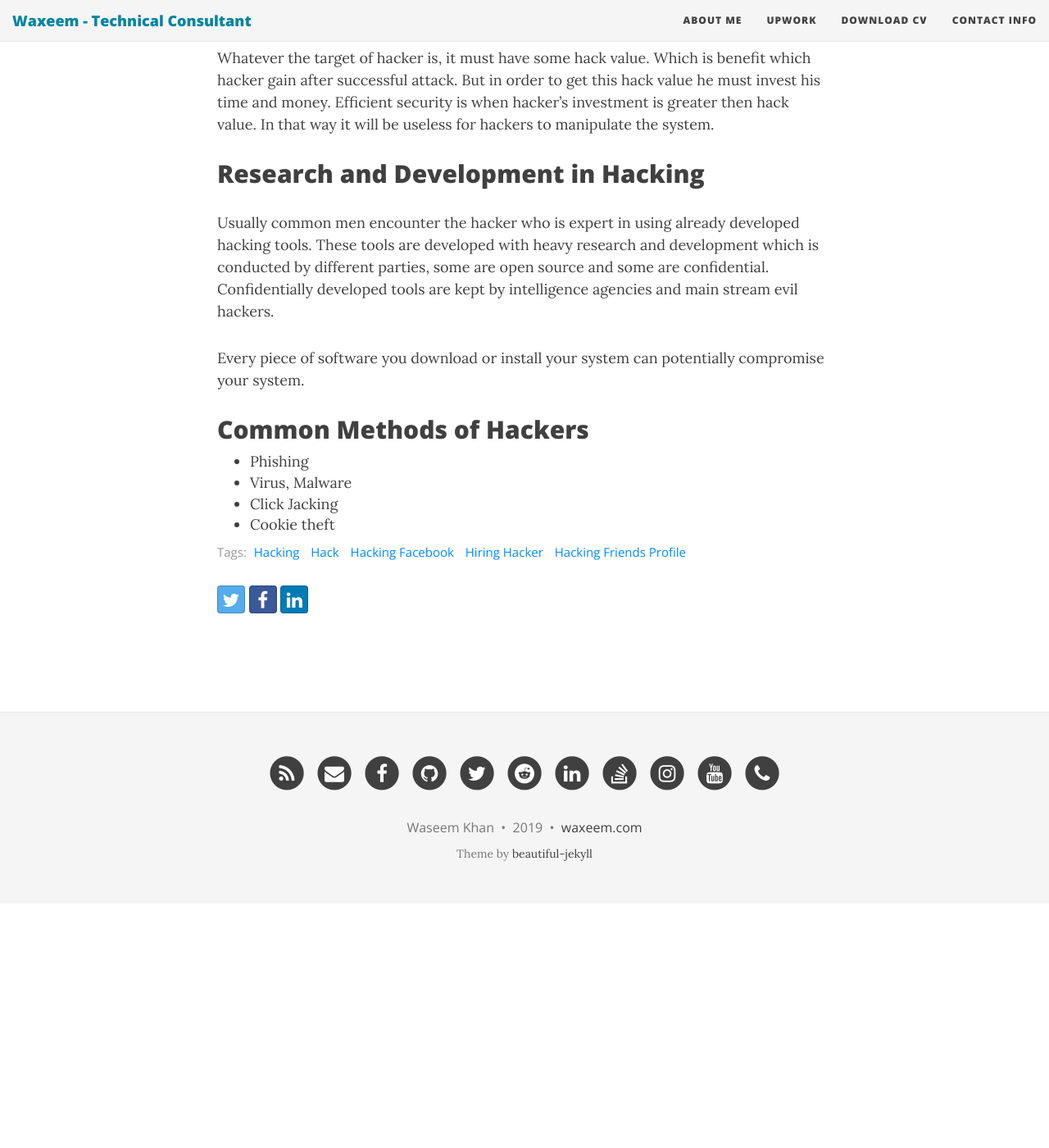
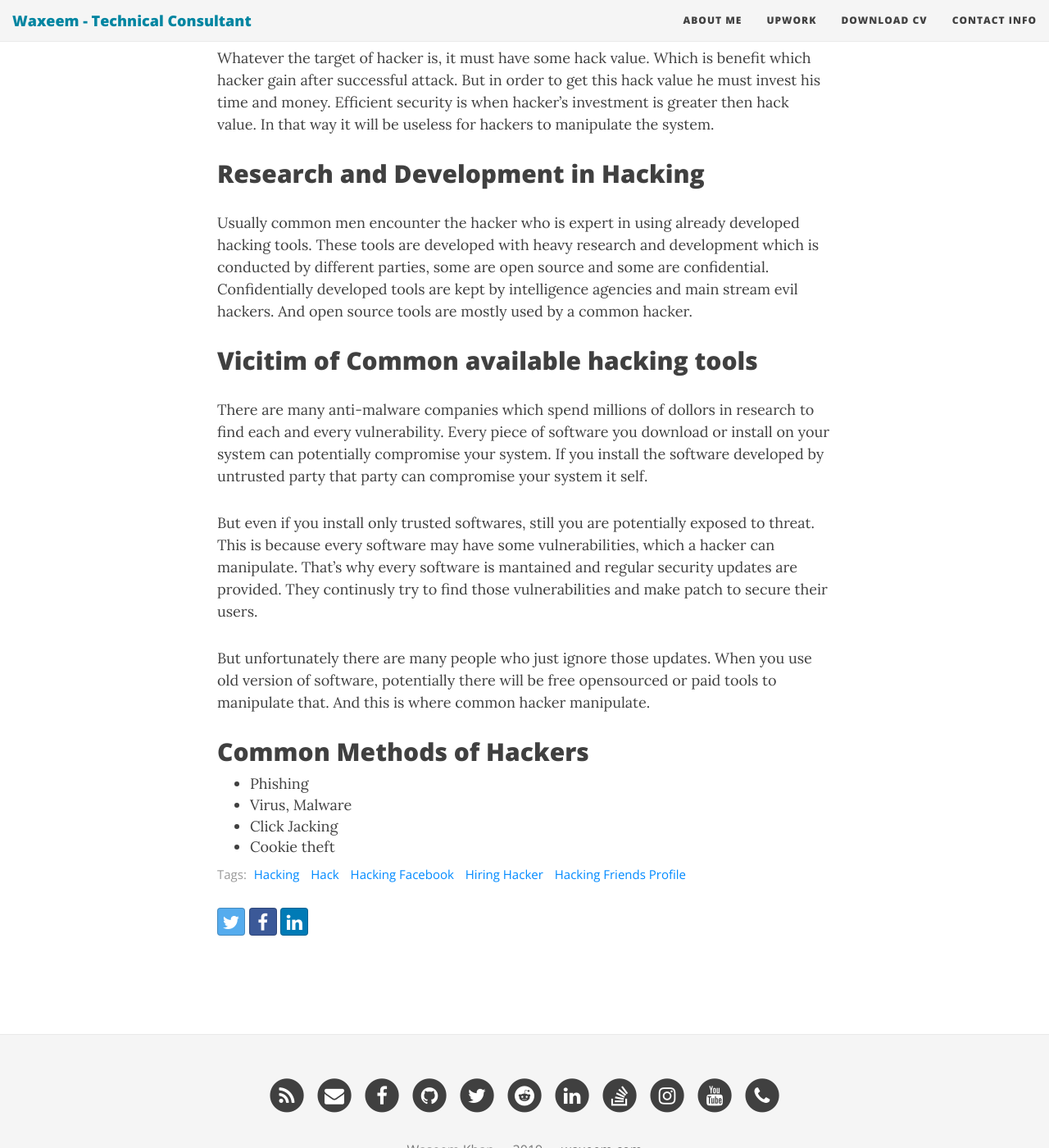
Before and after one commit to waseemullah157/waxeem, a Jekyll site: the page built from _posts/cyber_security/2019-09-11-Cyber-Security.md, in a window 1280 px wide and 1400 px high, scrolled down 1097 px. Shown: the whole window at 82% size. Built offline with Jekyll 4.4.1, drawn with Linux system fonts in a browser that asks for light colours; nearby versions of some CDN libraries; before the commit the page ends 2199 px from its top, so only the background shows below that.

Commit message:
Updated post

```diff
--- a/_posts/cyber_security/2019-09-11-Cyber-Security.md
+++ b/_posts/cyber_security/2019-09-11-Cyber-Security.md
@@ -21,9 +21,15 @@ Whatever the target of hacker is, it must have some hack value. Which is benefit
 
 ## Research and Development in Hacking
 
-Usually common men encounter the hacker who is expert in using already developed hacking tools. These tools are developed with heavy research and development which is conducted by different parties, some are open source and some are confidential. Confidentially developed tools are kept by intelligence agencies and main stream evil hackers.
+Usually common men encounter the hacker who is expert in using already developed hacking tools. These tools are developed with heavy research and development which is conducted by different parties, some are open source and some are confidential. Confidentially developed tools are kept by intelligence agencies and main stream evil hackers. And open source tools are mostly used by a common hacker.
 
-Every piece of software you download or install your system can potentially compromise your system.
+## Vicitim of Common available hacking tools
+
+There are many anti-malware companies which spend millions of dollors in research to find each and every vulnerability. Every piece of software you download or install on your system can potentially compromise your system. If you install the software developed by untrusted party that party can compromise your system it self.
+
+But even if you install only trusted softwares, still you are potentially exposed to threat. This is because every software may have some vulnerabilities, which a hacker can manipulate. That's why every software is mantained and regular security updates are provided. They continusly try to find those vulnerabilities and make patch to secure their users.
+
+But unfortunately there are many people who just ignore those updates. When you use old version of software, potentially there will be free opensourced or paid tools to manipulate that. And this is where common hacker manipulate.
 
 ## Common Methods of Hackers
 
```
